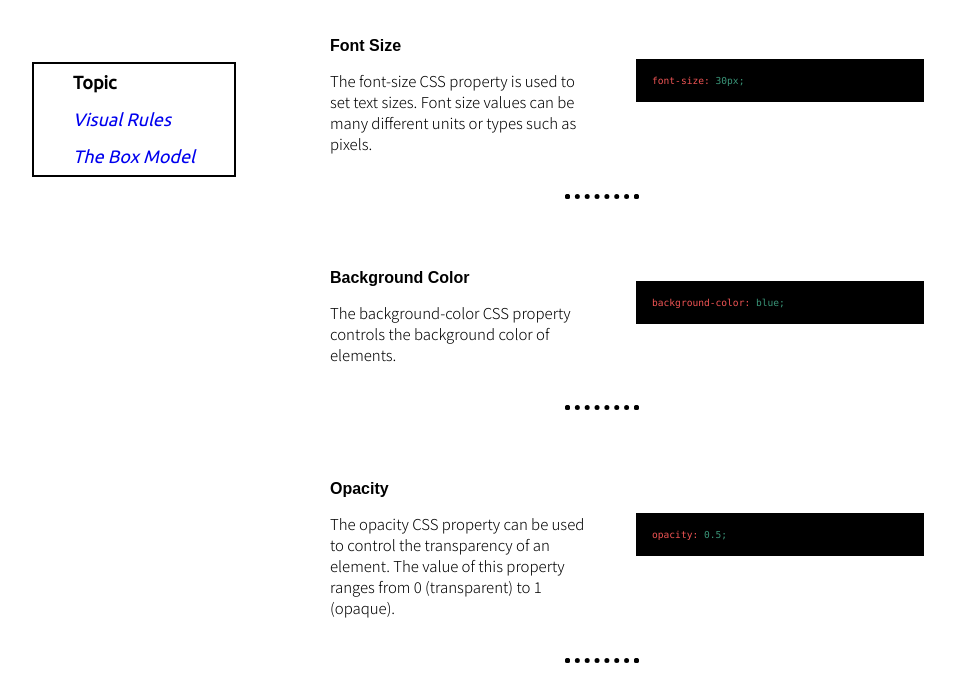
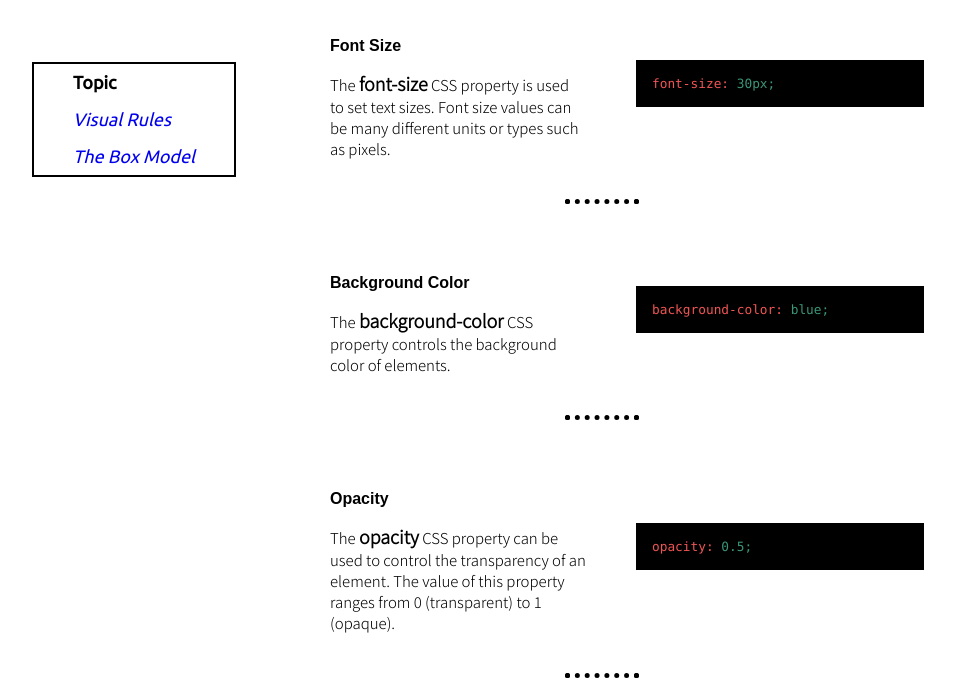
Before and after one commit to ah-naf/Web-Development, a plain HTML site: page CSS Cheatsheets/index.html in a window 1280 px wide. Shown: the part 78-778 px from the top of the page, without its empty margins (38-993 px from the left). Drawn offline with Linux system fonts and the light colour scheme; a web font is replaced by a local one.

Commit message:
Update styles.css

```diff
--- a/CSS Cheatsheets/styles.css
+++ b/CSS Cheatsheets/styles.css
@@ -38,7 +38,12 @@
      color: white;
      font-weight: 200;
      font-family: 'menlo';
-     font-size: 0.6rem;
+     font-size: 0.8rem;
+ }
+
+ .name span {
+     font-weight: 1000;
+     font-size: 18px;
  }
 
  .container {
```
